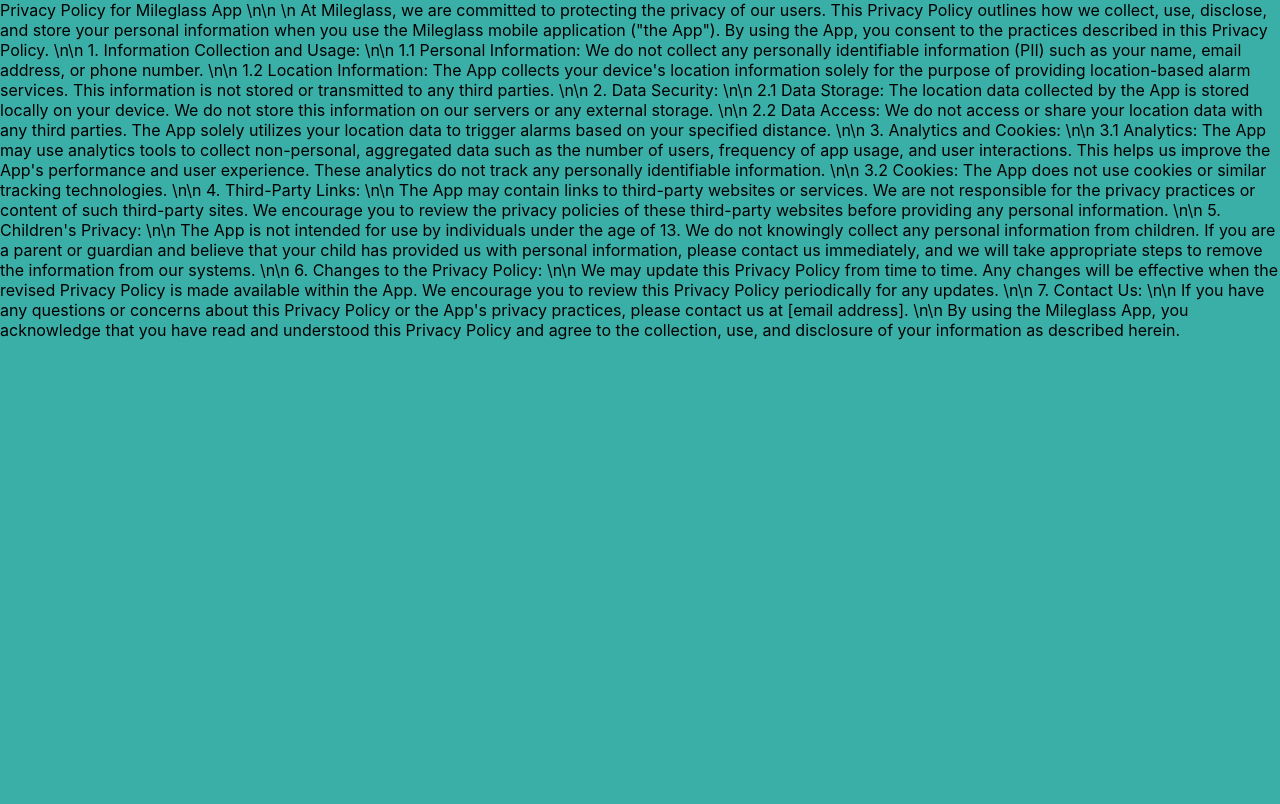
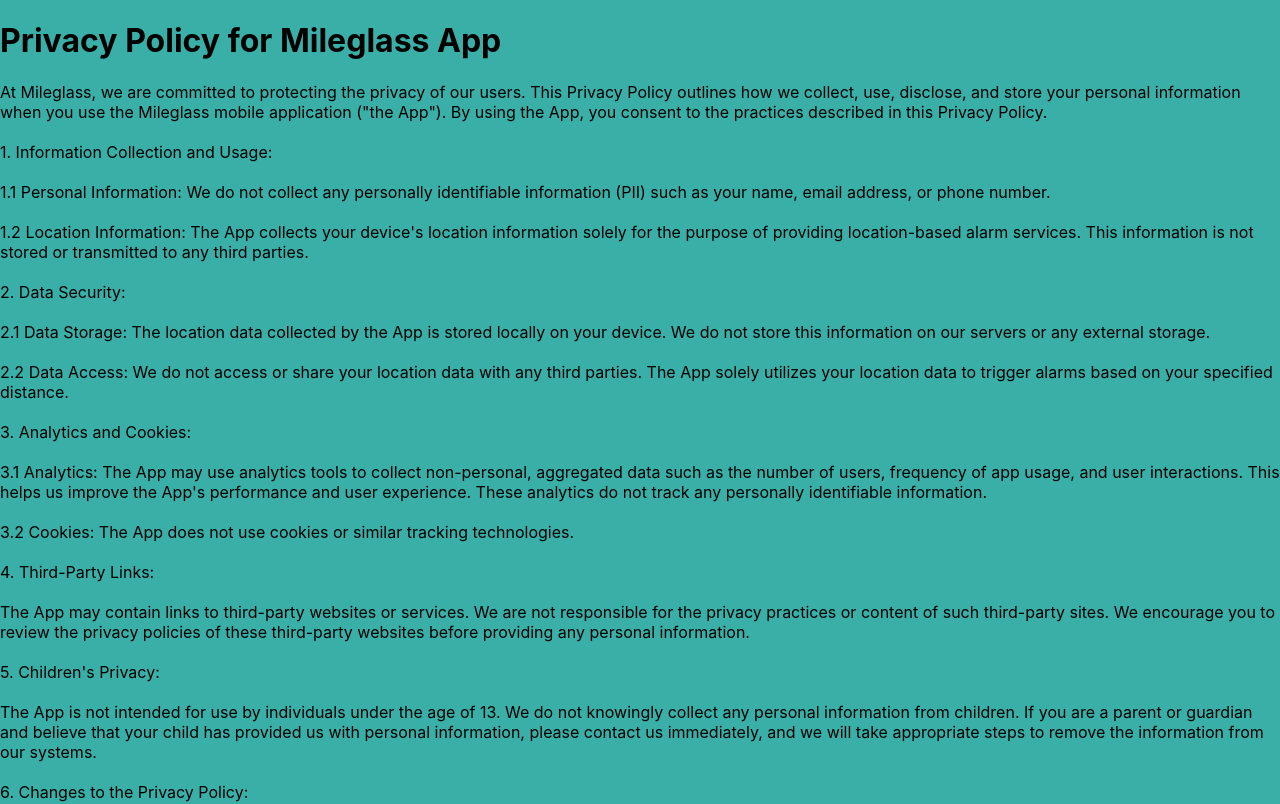
Before and after one commit to vilvaathibanpb/vilvaathiban, a Next.js app: page /privacy in a window 1280 px wide. Shown: the top 804 px of the page. Built offline with nearby package versions, Linux system fonts and the light colour scheme.

Commit message:
Update privacy.js

```diff
--- a/pages/privacy.js
+++ b/pages/privacy.js
@@ -1,51 +1,47 @@
-import React from 'react';
-
-const PP = () => (<div>
-Privacy Policy for Mileglass App \n\n
-\n
+import React from 'react';const PP = () => (<div>
+<h1>Privacy Policy for Mileglass App </h1>
 At Mileglass, we are committed to protecting the privacy of our users. This Privacy Policy outlines how we collect, use, disclose, and store your personal information when you use the Mileglass mobile application ("the App"). By using the App, you consent to the practices described in this Privacy Policy.
-\n\n
+<br />
+<br />
 1. Information Collection and Usage:
-\n\n
+<br /><br />
 1.1 Personal Information:
 We do not collect any personally identifiable information (PII) such as your name, email address, or phone number.
-\n\n
+<br /><br />
 1.2 Location Information:
 The App collects your device's location information solely for the purpose of providing location-based alarm services. This information is not stored or transmitted to any third parties.
-\n\n
+<br /><br />
 2. Data Security:
-\n\n
+<br /><br />
 2.1 Data Storage:
 The location data collected by the App is stored locally on your device. We do not store this information on our servers or any external storage.
-\n\n
+<br /><br />
 2.2 Data Access:
 We do not access or share your location data with any third parties. The App solely utilizes your location data to trigger alarms based on your specified distance.
-\n\n
+<br /><br />
 3. Analytics and Cookies:
-\n\n
+<br /><br />
 3.1 Analytics:
 The App may use analytics tools to collect non-personal, aggregated data such as the number of users, frequency of app usage, and user interactions. This helps us improve the App's performance and user experience. These analytics do not track any personally identifiable information.
-\n\n
+<br /><br />
 3.2 Cookies:
 The App does not use cookies or similar tracking technologies.
-\n\n
+<br /><br />
 4. Third-Party Links:
-\n\n
+<br /><br />
 The App may contain links to third-party websites or services. We are not responsible for the privacy practices or content of such third-party sites. We encourage you to review the privacy policies of these third-party websites before providing any personal information.
-\n\n
+<br /><br />
 5. Children's Privacy:
-\n\n
+<br /><br />
 The App is not intended for use by individuals under the age of 13. We do not knowingly collect any personal information from children. If you are a parent or guardian and believe that your child has provided us with personal information, please contact us immediately, and we will take appropriate steps to remove the information from our systems.
-\n\n
+<br /><br />
 6. Changes to the Privacy Policy:
-\n\n
+<br /><br />
 We may update this Privacy Policy from time to time. Any changes will be effective when the revised Privacy Policy is made available within the App. We encourage you to review this Privacy Policy periodically for any updates.
-\n\n
+<br /><br />
 7. Contact Us:
-\n\n
+<br /><br />
 If you have any questions or concerns about this Privacy Policy or the App's privacy practices, please contact us at [email address].
-\n\n
+<br /><br />
 By using the Mileglass App, you acknowledge that you have read and understood this Privacy Policy and agree to the collection, use, and disclosure of your information as described herein.
-</div>);
-
-export default PP
+</div>);export default PP
```
